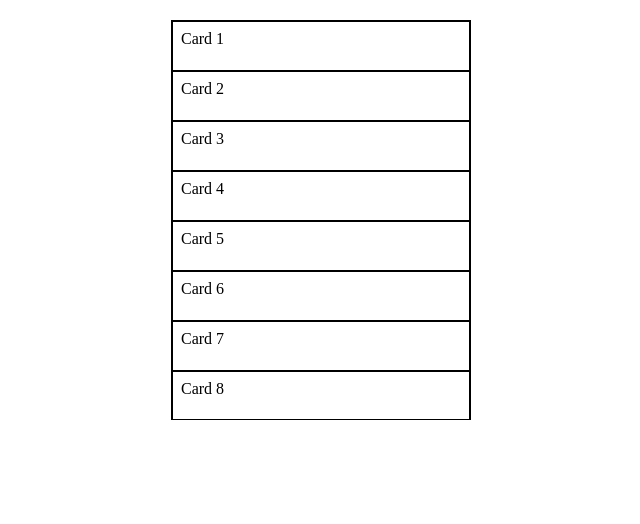
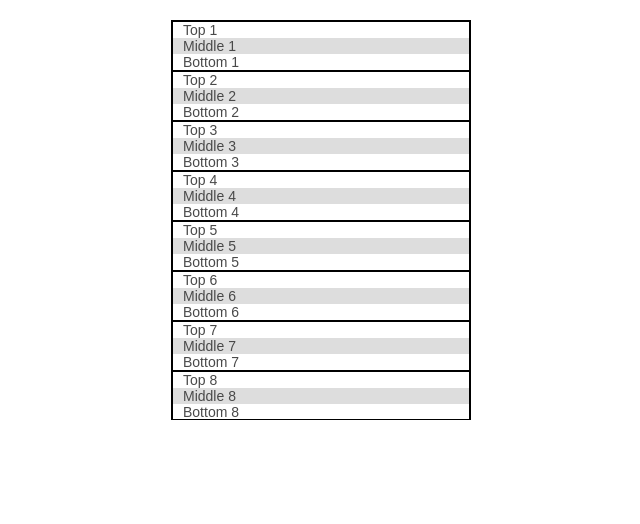
Before and after one commit to ugouhar/virtualized-list-js, a website with bundled scripts: page index.html in a window 1280 px wide. Shown: the whole page, without its empty margins (319-959 px from the left). Built offline with nearby package versions, Linux system fonts and the light colour scheme.

Commit message:
Update item

```diff
--- a/constants.js
+++ b/constants.js
@@ -1,3 +1,3 @@
-export const NUMBER_OF_CARDS = 100;
+export const NUMBER_OF_CARDS = 1000;
 export const ITEM_HEIGHT = 50;
 export const INITIAL_ITEMS_COUNT = 10;
--- a/script.js
+++ b/script.js
@@ -6,15 +6,14 @@ import {
 
 const container = document.getElementById("container");
 const spacer = document.getElementById("spacer");
-
-let currentScrollTop = 0;
 const dataList = generateDataList();
 const bufferItemsCount = 5;
+let currentScrollTop = 0;
 
 function generateDataList() {
   const data = Array(NUMBER_OF_CARDS)
     .fill(0)
-    .map((_, index) => ({ value: `Card ${index + 1}` }));
+    .map((_, index) => ({ value: index + 1 }));
   return data;
 }
 
@@ -24,8 +23,17 @@ const updaterSpacerHeight = () => {
 
 const createItem = (data) => {
   const item = document.createElement("div");
+  const topElement = document.createElement("div");
+  topElement.textContent = "Top " + data.value;
+  const middleElement = document.createElement("div");
+  middleElement.textContent = "Middle " + data.value;
+  const bottomElement = document.createElement("div");
+  bottomElement.textContent = "Bottom " + data.value;
+
   item.classList.add("card");
-  item.textContent = data.value;
+  item.appendChild(topElement);
+  item.appendChild(middleElement);
+  item.appendChild(bottomElement);
   item.style.top = `${data.top}px`;
   return item;
 };
@@ -36,7 +44,7 @@ const renderItems = (slicedDataList = []) => {
   });
 };
 
-const addInitialItems = () => {
+const renderInitialItems = () => {
   const slicedDataList = dataList
     .slice(0, INITIAL_ITEMS_COUNT)
     .map((item, index) => ({
@@ -84,7 +92,7 @@ container.addEventListener("scroll", handleVirtualizedScroll);
 
 const initialize = () => {
   updaterSpacerHeight();
-  addInitialItems();
+  renderInitialItems();
 };
 
 initialize();
--- a/style.css
+++ b/style.css
@@ -2,6 +2,8 @@
   padding: 0;
   margin: 0;
   box-sizing: border-box;
+  font-family: sans-serif;
+  color: #494949;
 }
 
 #container {
@@ -15,13 +17,22 @@
 }
 .card {
   border: 1px solid black;
-  padding: 8px;
   height: 50px;
   position: absolute;
   width: 100%;
+  display: flex;
+  flex-direction: column;
+  font-size: 14px;
+  justify-content: space-between;
+}
+.card div {
+  padding-left: 10px;
 }
 
-#spacer {
+.card div:nth-child(even) {
+  background-color: #ddd;
+}
+.card #spacer {
   width: 100%;
 }
 
```
